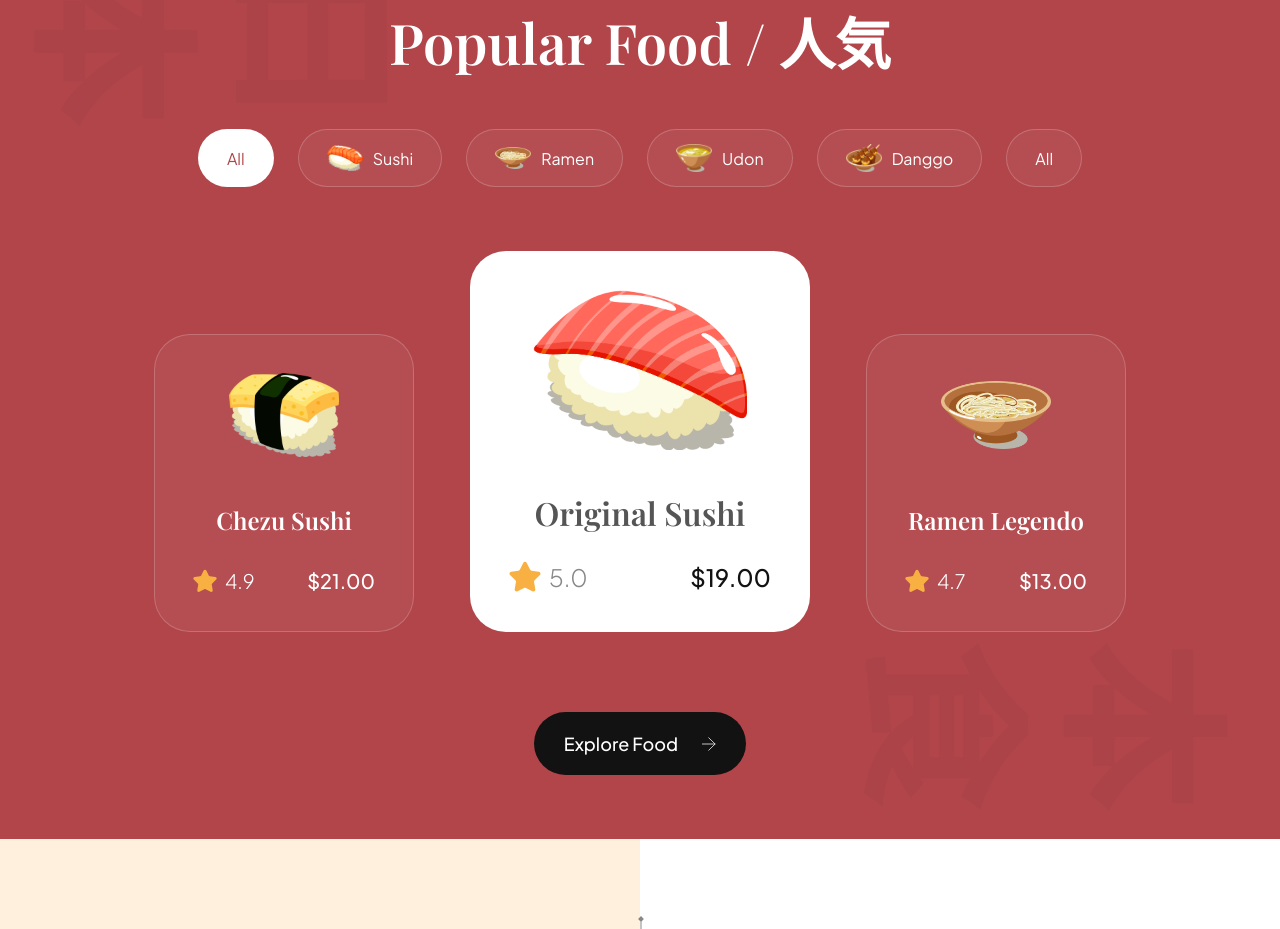
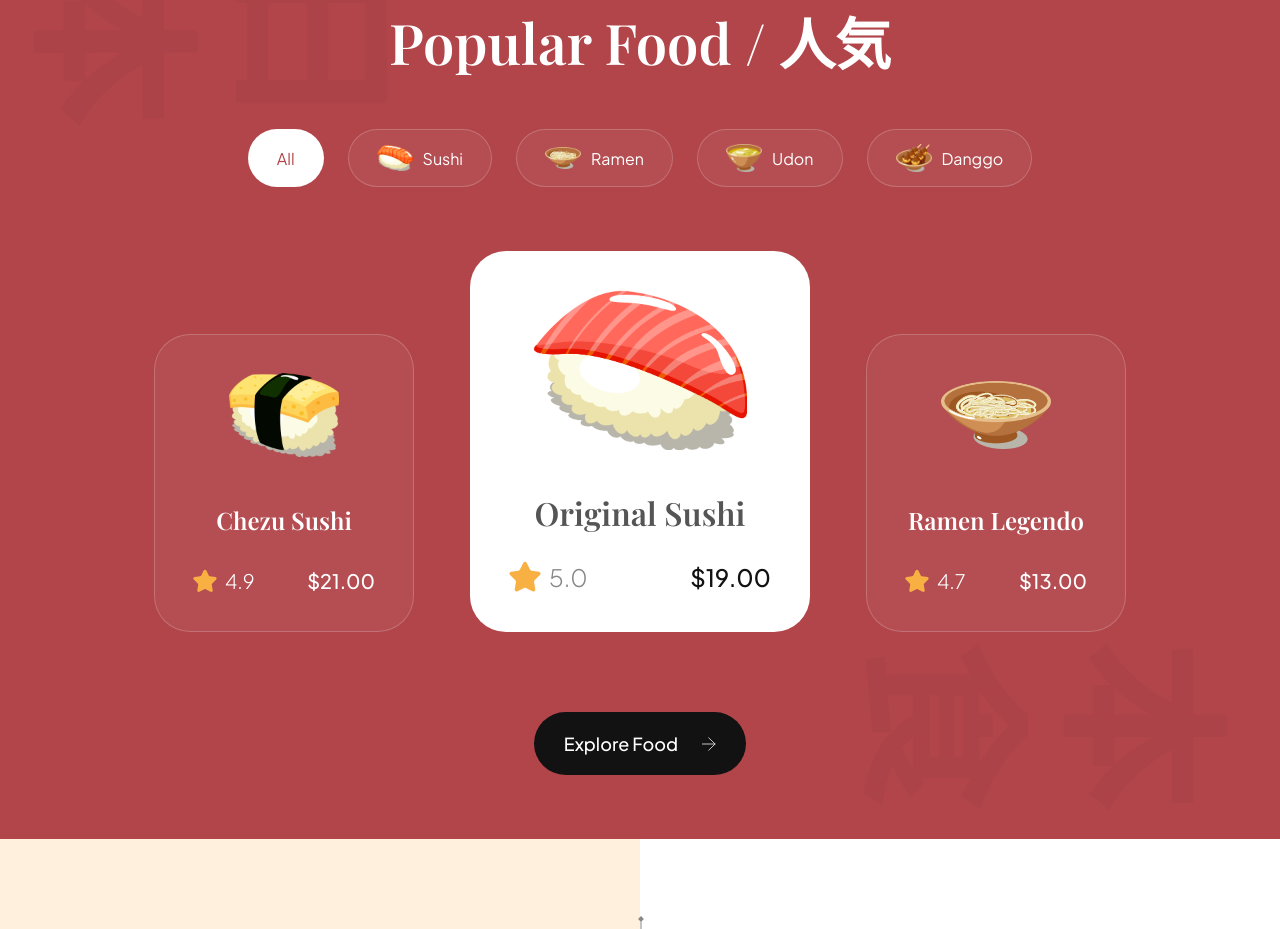
Before and after one commit to NourElhoudaTechini/Sushi, a website built with Vite: page index.html in a window 1280 px wide. Shown: the part 1579-2508 px from the top of the page. Built offline with nearby package versions, Linux system fonts and the light colour scheme.

Commit message:
Changing xxxx

```diff
--- a/index.html
+++ b/index.html
@@ -132,8 +132,7 @@
           <img src="/assets/sushi-6.png" alt="sushi 6" />
           Danggo
         </button>
-        <button class="popular-foods__filter-btn">All</button>
-      </div>
+              </div>
 
       <div class="popular-foods__catalogue" data-aos="fade-up">
         <article class="popular-foods__card">
```
